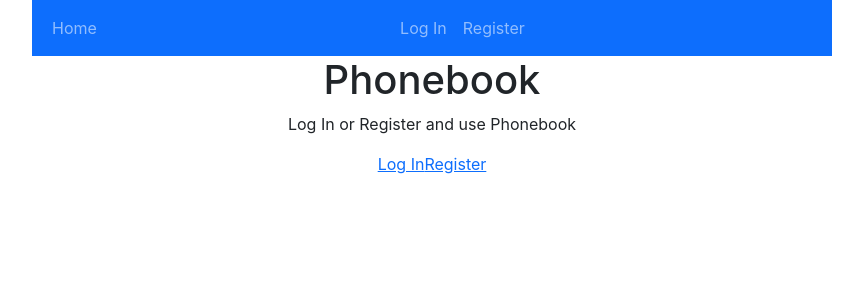
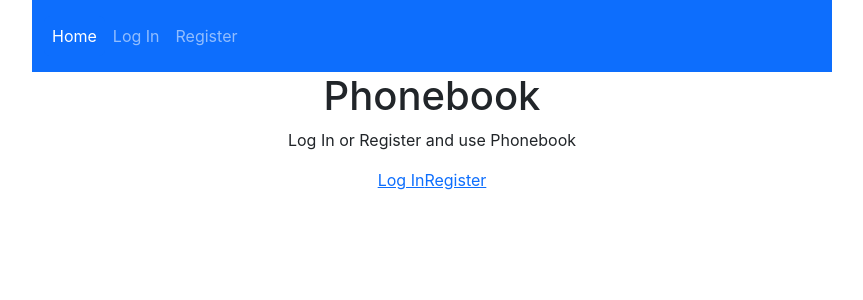
Before and after one commit to yulyaolshanska/goit-react-hw-08-phonebook, a React (Create React App) app: page / in a window 1280 px wide. Shown: the top 300 px of the page, without its empty margins (208-1071 px from the left). Built offline with nearby package versions, Linux system fonts and the light colour scheme.

Commit message:
Navbar
Active nav link.

```diff
--- a/src/components/Navigation/Navigation.jsx
+++ b/src/components/Navigation/Navigation.jsx
@@ -1,27 +1,32 @@
-import { Nav } from 'react-bootstrap';
+import { Nav, Navbar } from 'react-bootstrap';
 import { useSelector } from 'react-redux';
+import { useLocation } from 'react-router-dom';
 // import { NavLink } from 'react-router-dom';
 import authSelectors from 'redux/auth/authSelectors';
 // import styles from './Navigation.module.css';
 
 export const Navigation = () => {
   const isLoggedIn = useSelector(authSelectors.getIsLoggedIn);
+  const location = useLocation();
 
   return (
-    // <Navbar bg="primary" variant="dark">
-
-    <Nav className="me-auto">
+    <Navbar bg="primary" variant="dark">
+      <Navbar.Toggle aria-controls="responsive-navbar-nav" />
+      <Navbar.Collapse id="responsive-navbar-nav">
+        <Nav variant="pills" activeKey={location.pathname} className="me-auto ">
           <Nav.Link href="/">Home</Nav.Link>
           {isLoggedIn && <Nav.Link href="/contacts">Contacts</Nav.Link>}
         </Nav>
-
-    // </Navbar>
+      </Navbar.Collapse>
+    </Navbar>
+  );
+};
 
 // <nav>
 //   <NavLink
 //     to="/"
 //     className={({ isActive }) =>
-    //       isActive ? styles.activeLink : styles.link
+//       isActive ? activeLink : link
 //     }
 //   >
 //     Home
@@ -37,5 +42,3 @@
 //     </NavLink>
 //   )}
 // </nav>
-  );
-};
```
Lines whose indentation alone changed are shown as unchanged.
